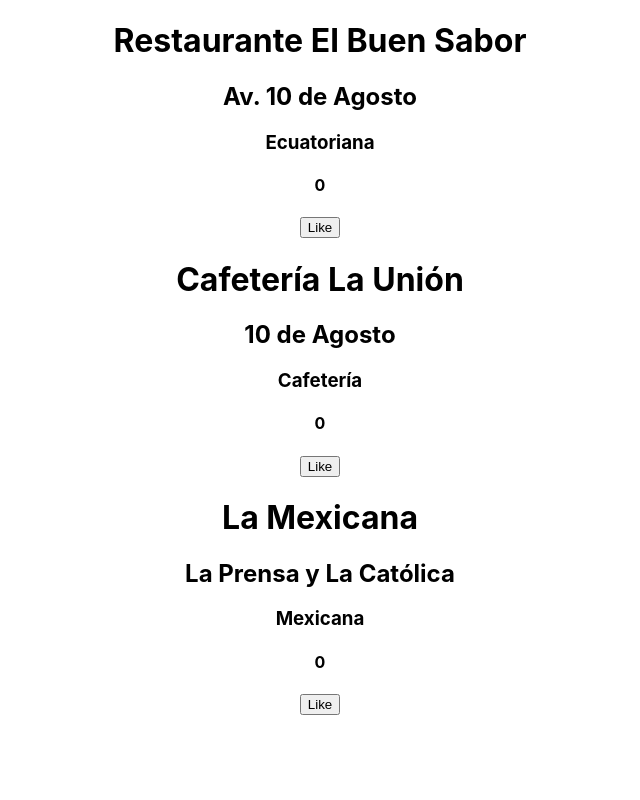
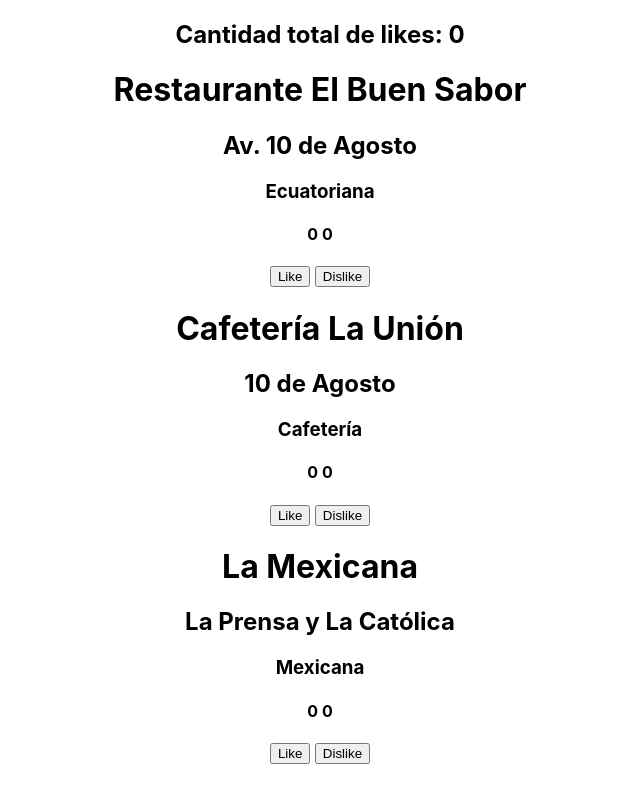
Before and after one commit to dannyguaman/2025-A-Proyecto_de_clase, a React (Create React App) app in the folder nanec_funcional1/: page / in a window 1280 px wide. Shown: the whole page, without its empty margins (320-960 px from the left). Built offline with nearby package versions, Linux system fonts and the light colour scheme.

Commit message:
Variables de hijos a padre

```diff
--- a/nanec_funcional1/src/App.js
+++ b/nanec_funcional1/src/App.js
@@ -1,14 +1,17 @@
 import logo from './logo.svg';
 import './App.css';
 import Restaurante from './componentes/restaurante';
+import React, { useState } from 'react';
 
 function App() {
   const restaurantes = [{nombre: "Restaurante El Buen Sabor", direccion: "Av. 10 de Agosto", tipo: "Ecuatoriana", imagen: ""},
                     {nombre: "Cafetería La Unión", direccion: "10 de Agosto", tipo: "Cafetería"},
                     {nombre: "La Mexicana", direccion: "La Prensa y La Católica", tipo: "Mexicana"}
   ]
+  const [likestotales, setLikesTot] = useState(0);
   return (
     <div className="App">
+      <h2>Cantidad total de likes: {likestotales}</h2>
       {restaurantes.map((restaurante, index) => (
         <Restaurante
           key={index}
--- a/nanec_funcional1/src/componentes/restaurante.jsx
+++ b/nanec_funcional1/src/componentes/restaurante.jsx
@@ -7,20 +7,47 @@ import "./restaurante.css";
 
 
 function Restaurante(props) {
-    const [likes, setLikes] = useState(0);
     const { nombre, direccion, tipo } = props;
 
-    function handlerLike(){
-        setLikes(likes + 1);
+    const [preferencia, setPreferencia] = useState(
+        {
+        likes: 0,
+        dislikes: 0,
+        }
+    );
+
+    /*const handlerLike = () => {
+        //setLikes(likes + 1);
+        setLikes(prevState => {
+            return (prevState + 1);
+        })
     };
 
+    const handlerDislike = () => {
+        setDislikes(prevState => {
+            return (prevState - 1);
+        })
+    }*/
+   const handlerPreferencia = (tipo) => {
+        if (tipo === "like") {
+            setPreferencia(prevState => ({
+                ...prevState,
+                likes: prevState.likes + 1
+            }));
+        } else if (tipo === "dislike") {
+            setPreferencia(prevState => ({
+                ...prevState,
+                dislikes: prevState.dislikes - 1
+            }));
+        }
+    }
     return (
         <div>
             <h1>{nombre}</h1>
             <h2>{direccion}</h2>
             <h3>{tipo}</h3>
-            <h4>{likes}</h4>
-            <button onClick={handlerLike}>Like</button>
+            <h4>{preferencia.likes}  {preferencia.dislikes}</h4>
+            <button onClick={() => handlerPreferencia("like")}>Like</button> <button onClick={() => handlerPreferencia("dislike")}>Dislike</button>
         </div>
     );
 }
```
